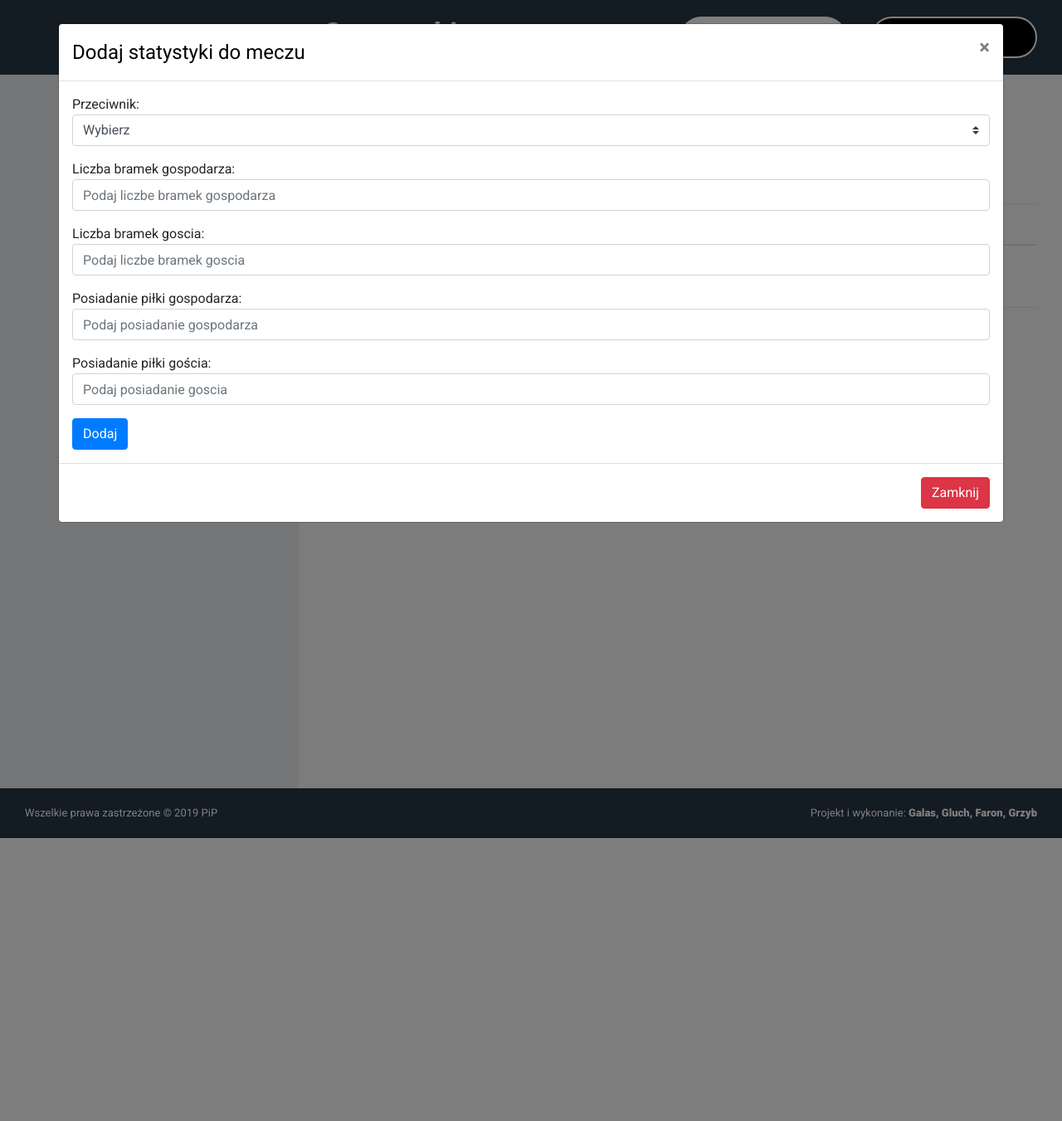
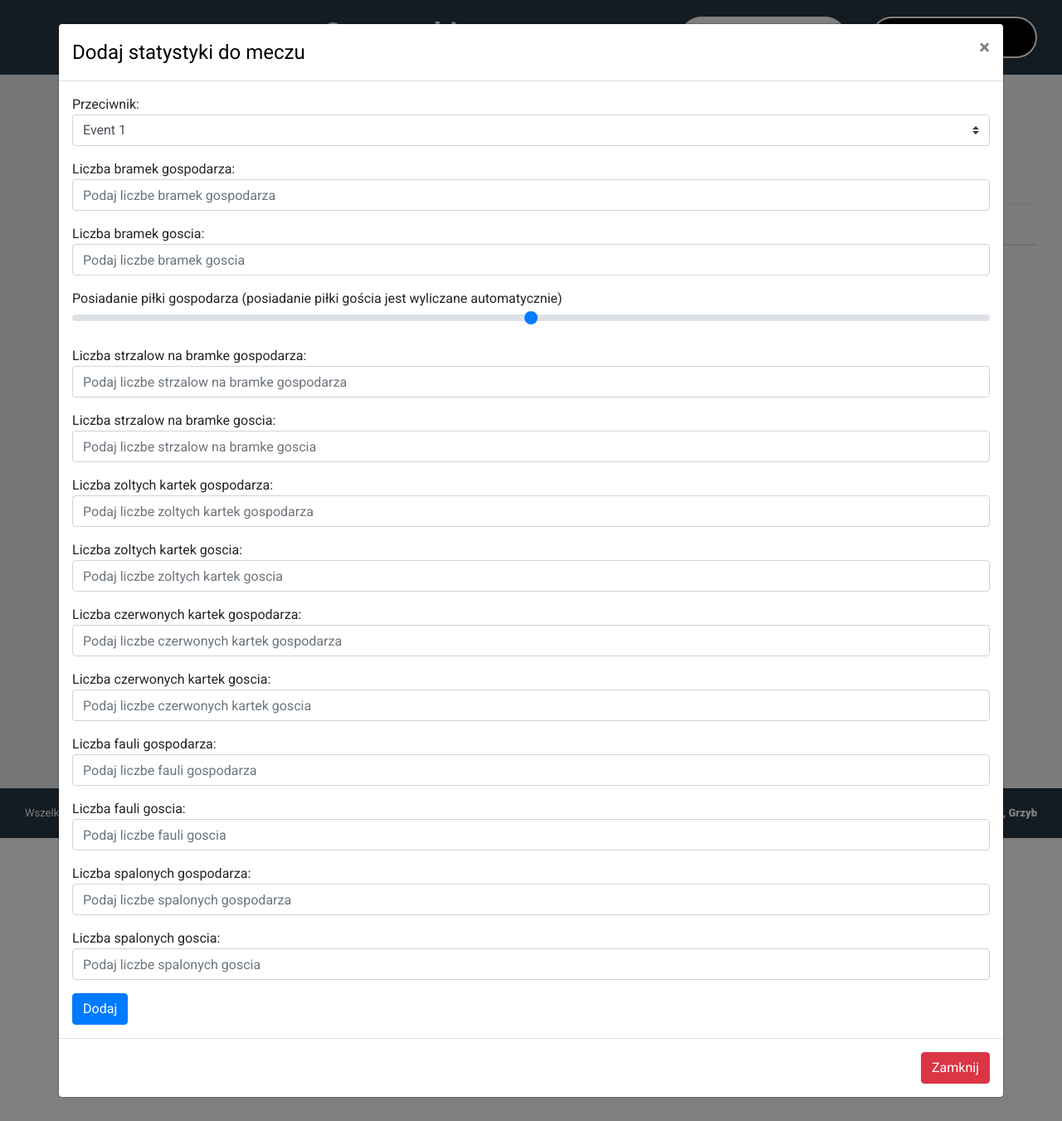
Before and after one commit to GalasM/Java-Spring-Projekt-PiP, a Spring Boot app: page /statystyki in a window 1280 px wide, after a click on "Dodaj statystyki". Shown: the whole page at 83% size. Run offline with Spring Boot 4, Linux system fonts and the light colour scheme; the project's own start-up code is not run, and a stand-in starts its controllers and pages.

Commit message:
Dodanie więcej statystyk. Dodanie zabezpieczenia.

```diff
--- a/src/main/java/com/statystyki/StatystykiController.java
+++ b/src/main/java/com/statystyki/StatystykiController.java
@@ -33,6 +33,17 @@ public class StatystykiController {
         model.addAttribute("bramkiG", stats.getBramkiG());
         model.addAttribute("posiadanieM", stats.getPosiadanieM());
         model.addAttribute("posiadanieG", stats.getPosiadanieG());
+        model.addAttribute("strzalyM", stats.getStrzalyM());
+        model.addAttribute("strzalyG", stats.getStrzalyG());
+        model.addAttribute("zolteKartkiM", stats.getZolteKartkiM());
+        model.addAttribute("zolteKartkiG", stats.getZolteKartkiG());
+        model.addAttribute("czerwoneKartkiM", stats.getCzerwoneKartkiM());
+        model.addAttribute("czerwoneKatkiG", stats.getCzerwoneKartkiG());
+        model.addAttribute("fauleM", stats.getFauleM());
+        model.addAttribute("fauleG", stats.getFauleG());
+        model.addAttribute("spaloneM", stats.getSpaloneM());
+        model.addAttribute("spaloneG", stats.getSpaloneG());
+
         String id = UUID.randomUUID().toString();
         stats.setAid(id);
 
--- a/src/main/resources/data.sql
+++ b/src/main/resources/data.sql
@@ -108,6 +108,4 @@ insert into news
 values(1, 'Przykładowy temat', 'Przykładowa treść, przykładowa treść, przykładowa treść.', '08-01-2020 19:51:32');
 
 insert into statystyki
-values(1, 'Fc Barcelona', '1', '0', '50', '50');
-insert into statystyki
-values(2, 'Korona Kielce', '3', '2', '62', '38');
+values(1, 'Fc Barcelona', '1', '0', '50', '50', '11', '4', '3', '2', '0', '0', '8', '6', '7', '4');
--- a/src/main/resources/templates/statystyki.html
+++ b/src/main/resources/templates/statystyki.html
@@ -108,11 +108,11 @@
                         <form action = "addMatch"  method="post">
                             <div class="form-group">
                                 <label for="przeciwnik">Przeciwnik:</label>
-                                <select id='przeciwnik' name='przeciwnik' class="custom-select" >
-                                    <option th:id="0" th:value="0" th:utext="Wybierz" selected></option>
-                                    <option th:each="oldMatches: ${oldMatches}" th:id="${oldMatches.getTitle()}" th:value="${oldMatches.getTitle()}" th:utext="${oldMatches.getTitle()}" ></option>
+                                <select id='przeciwnik' name='przeciwnik' class="custom-select" required>
+                                      <option th:each="oldMatches: ${oldMatches}" th:id="${oldMatches.getTitle()}" th:value="${oldMatches.getTitle()}" th:utext="${oldMatches.getTitle()}" ></option>
                                     </th:each>
                                 </select>
+                                <div class="invalid-feedback">Proszę wypełnić pole</div>
                             </div>
                             <div class="form-group">
                                 <label for="bramkiM">Liczba bramek gospodarza:</label>
@@ -127,14 +127,66 @@
                                 <div class="invalid-feedback">Proszę wypełnić pole</div>
                             </div>
                             <div class="form-group">
-                                <label for="posiadanieM">Posiadanie piłki gospodarza:</label>
-                                <input type="text" class="form-control" id="posiadanieM" placeholder="Podaj posiadanie gospodarza" name="posiadanieM" required>
+                                <label for="posiadanieM">Posiadanie piłki gospodarza   (posiadanie piłki gościa jest wyliczane automatycznie)</label>
+                                <input type="range" class="custom-range" id="posiadanieM" name="posiadanieM">
+                            </div>
+                            <div class="form-group">
+                                <label for="strzalyM">Liczba strzalow na bramke gospodarza:</label>
+                                <input type="text" class="form-control" id="strzalyM" placeholder="Podaj liczbe strzalow na bramke gospodarza" name="strzalyM" required>
                                 <div class="valid-feedback">Uzupełniono</div>
                                 <div class="invalid-feedback">Proszę wypełnić pole</div>
                             </div>
                             <div class="form-group">
-                                <label for="posiadanieG">Posiadanie piłki gościa:</label>
-                                <input type="text" class="form-control" id="posiadanieG" placeholder="Podaj posiadanie goscia" name="posiadanieG" required>
+                                <label for="strzalyG">Liczba strzalow na bramke goscia:</label>
+                                <input type="text" class="form-control" id="strzalyG" placeholder="Podaj liczbe strzalow na bramke goscia" name="strzalyG" required>
+                                <div class="valid-feedback">Uzupełniono</div>
+                                <div class="invalid-feedback">Proszę wypełnić pole</div>
+                            </div>
+                            <div class="form-group">
+                                <label for="zolteKartkiM">Liczba zoltych kartek gospodarza:</label>
+                                <input type="text" class="form-control" id="zolteKartkiM" placeholder="Podaj liczbe zoltych kartek gospodarza" name="zolteKartkiM" required>
+                                <div class="valid-feedback">Uzupełniono</div>
+                                <div class="invalid-feedback">Proszę wypełnić pole</div>
+                            </div>
+                            <div class="form-group">
+                                <label for="zolteKartkiG">Liczba zoltych kartek goscia:</label>
+                                <input type="text" class="form-control" id="zolteKartkiG" placeholder="Podaj liczbe zoltych kartek goscia" name="zolteKartkiG" required>
+                                <div class="valid-feedback">Uzupełniono</div>
+                                <div class="invalid-feedback">Proszę wypełnić pole</div>
+                            </div>
+                            <div class="form-group">
+                                <label for="czerwoneKartkiM">Liczba czerwonych kartek gospodarza:</label>
+                                <input type="text" class="form-control" id="czerwoneKartkiM" placeholder="Podaj liczbe czerwonych kartek gospodarza" name="czerwoneKartkiM" required>
+                                <div class="valid-feedback">Uzupełniono</div>
+                                <div class="invalid-feedback">Proszę wypełnić pole</div>
+                            </div>
+                            <div class="form-group">
+                                <label for="czerwoneKartkiG">Liczba czerwonych kartek goscia:</label>
+                                <input type="text" class="form-control" id="czerwoneKartkiG" placeholder="Podaj liczbe czerwonych kartek goscia" name="czerwoneKartkiG" required>
+                                <div class="valid-feedback">Uzupełniono</div>
+                                <div class="invalid-feedback">Proszę wypełnić pole</div>
+                            </div>
+                            <div class="form-group">
+                                <label for="fauleM">Liczba fauli gospodarza:</label>
+                                <input type="text" class="form-control" id="fauleM" placeholder="Podaj liczbe fauli gospodarza" name="fauleM" required>
+                                <div class="valid-feedback">Uzupełniono</div>
+                                <div class="invalid-feedback">Proszę wypełnić pole</div>
+                            </div>
+                            <div class="form-group">
+                                <label for="fauleG">Liczba fauli goscia:</label>
+                                <input type="text" class="form-control" id="fauleG" placeholder="Podaj liczbe fauli goscia" name="fauleG" required>
+                                <div class="valid-feedback">Uzupełniono</div>
+                                <div class="invalid-feedback">Proszę wypełnić pole</div>
+                            </div>
+                            <div class="form-group">
+                                <label for="spaloneM">Liczba spalonych gospodarza:</label>
+                                <input type="text" class="form-control" id="spaloneM" placeholder="Podaj liczbe spalonych gospodarza" name="spaloneM" required>
+                                <div class="valid-feedback">Uzupełniono</div>
+                                <div class="invalid-feedback">Proszę wypełnić pole</div>
+                            </div>
+                            <div class="form-group">
+                                <label for="spaloneG">Liczba spalonych goscia:</label>
+                                <input type="text" class="form-control" id="spaloneG" placeholder="Podaj liczbe spalonych goscia" name="spaloneG" required>
                                 <div class="valid-feedback">Uzupełniono</div>
                                 <div class="invalid-feedback">Proszę wypełnić pole</div>
                             </div>
@@ -167,6 +219,11 @@
                                 <th>Przeciwnik</th>
                                 <th>Wynik</th>
                                 <th>Posiadanie piłki</th>
+                                <th>Strzaly na bramke</th>
+                                <th>Zolte kartki</th>
+                                <th>Czerwone kartki</th>
+                                <th>Faule</th>
+                                <th>Spalone</th>
                             </tr>
                             </thead>
                             <tbody>
@@ -174,6 +231,11 @@
                                 <td th:text="${stats.getPrzeciwnik()}"></td>
                                 <td th:text="${stats.getBramkiM()} + ' : ' + ${stats.getBramkiG()}"></td>
                                 <td th:text="${stats.getPosiadanieM()} + '% - ' + ${stats.getPosiadanieG()} + '%'"></td>
+                                <td th:text="${stats.getStrzalyM()} + ' - ' + ${stats.getStrzalyG()}"></td>
+                                <td th:text="${stats.getZolteKartkiM()} + ' - ' + ${stats.getZolteKartkiG()}"></td>
+                                <td th:text="${stats.getCzerwoneKartkiM()} + ' - ' + ${stats.getCzerwoneKartkiG()}"></td>
+                                <td th:text="${stats.getFauleM()} + ' - ' + ${stats.getFauleG()}"></td>
+                                <td th:text="${stats.getSpaloneM()} + ' - ' + ${stats.getSpaloneG()}"></td>
                             </tr>
                             </tbody>
                         </table>
```
Also changed, not shown: src/main/java/com/statystyki/Statystyki.java (+90 -0 lines), src/main/java/com/statystyki/StatystykiJDBCRespository.java (+15 -1 lines), src/main/resources/schema.sql (+10 -0 lines).
